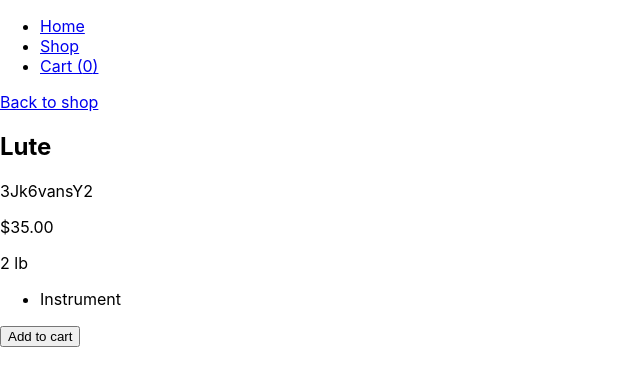
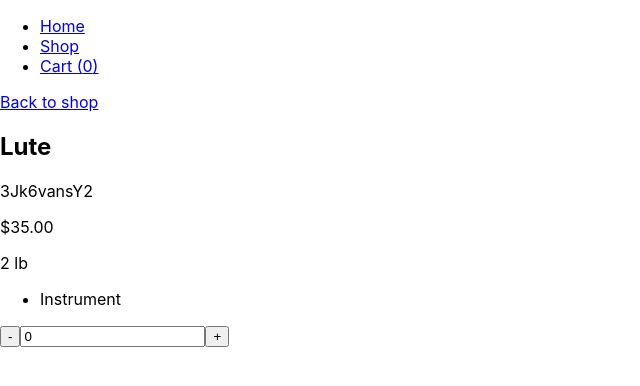
Before and after one commit to isaiahaiasi/shopping-cart, a React (Create React App) app: page /shop/3Jk6vansY2 in a window 1280 px wide. Shown: the top 386 px of the page, without its empty margins (0-640 px from the left). Built offline with nearby package versions, Linux system fonts and the light colour scheme.

Commit message:
Add full 'add to cart' input component to product & cart pages

```diff
--- a/src/App.js
+++ b/src/App.js
@@ -1,11 +1,3 @@
-// TODO:
-// - shopping cart context. State needs iterable of [item id, quantity].
-// (I don't *think* I need any other info in state, since if I have item id,
-//  I can just query for its price, etc)
-// - main nav switch: home, cart, route
-// - routes, including item param route?
-// - (I think that's it, for the main app component)
-
 import React, { useReducer } from "react";
 import {
   BrowserRouter as Router,
@@ -26,7 +18,14 @@ const cartReducer = (state, { type, id, quantity }) => {
     case cartActions.increment:
       return { ...state, [id]: state[id] + 1 };
     case cartActions.decrement:
-      return { ...state, [id]: state[id] > 0 ? state[id] - 1 : state[id] };
+      if (state[id] > 1) {
+        return { ...state, [id]: state[id] - 1 };
+      } else {
+        // TODO: add confirmation modal before filtering out
+        const newState = { ...state };
+        delete newState[id];
+        return newState;
+      }
     case cartActions.set:
       return { ...state, [id]: quantity };
     default:
--- a/src/components/AddToCart.js
+++ b/src/components/AddToCart.js
@@ -1,7 +1,6 @@
 import React, { useContext } from "react";
 import CartContext, { cartActions } from "../CartContext";
 
-// TODO: incorporate with Reducer pattern for updating cart state...
 export default function AddToCart({ id }) {
   const { cartDispatch } = useContext(CartContext);
 
--- /dev/null
+++ b/src/components/AddToCartInput.js
@@ -0,0 +1,29 @@
+import React, { useContext } from "react";
+import CartContext, { cartActions } from "../CartContext";
+
+export default function AddToCartInput({ id }) {
+  const { cartState, cartDispatch } = useContext(CartContext);
+  const quantity = cartState[id] ?? 0;
+
+  const handleInputChange = (e) => {
+    cartDispatch({ type: cartActions.set, id: id, quantity: e.target.value });
+  };
+
+  const handleDecrement = () => {
+    if (quantity <= 0) return;
+
+    cartDispatch({ type: cartActions.decrement, id: id });
+  };
+
+  const handleIncrement = () => {
+    cartDispatch({ type: cartActions.increment, id: id });
+  };
+
+  return (
+    <div className="cart-input">
+      <button onClick={handleDecrement}>-</button>
+      <input type="number" value={quantity} onChange={handleInputChange} />
+      <button onClick={handleIncrement}>+</button>
+    </div>
+  );
+}
--- a/src/components/Cart.js
+++ b/src/components/Cart.js
@@ -3,6 +3,7 @@ import { Link } from "react-router-dom";
 import CartContext from "../CartContext";
 import storeData from "../store-data";
 import { formatCurrency } from "../utilities";
+import AddToCartInput from "./AddToCartInput";
 
 export default function Cart() {
   const { cartState } = useContext(CartContext);
@@ -34,6 +35,7 @@ export default function Cart() {
             <li key={id}>
               <b>{storeData[id].title}</b> - {quantity} -{" "}
               {formatCurrency(storeData[id].price * quantity)}
+              <AddToCartInput id={id} />
             </li>
           );
         })}
--- a/src/components/Product.js
+++ b/src/components/Product.js
@@ -2,14 +2,14 @@ import React from "react";
 import { Link, useParams } from "react-router-dom";
 import { formatCurrency } from "../utilities";
 import storeData from "../store-data";
-import AddToCart from "./AddToCart";
+import AddToCartInput from "./AddToCartInput";
 
 export default function Product() {
   const { productId } = useParams();
 
   const product = storeData[productId];
 
-  // TODO: this should be a redirect
+  // TODO: this should probably be a redirect
   if (!product) {
     return (
       <div>
@@ -34,7 +34,7 @@ export default function Product() {
             <li key={cat}>{cat}</li>
           ))}
         </ul>
-        <AddToCart id={productId} />
+        <AddToCartInput id={productId} />
       </div>
     </div>
   );
--- a/src/store-data.js
+++ b/src/store-data.js
@@ -1,5 +1,3 @@
-import { nanoid } from "nanoid";
-
 const data = {
   "9owJZnxf5J": {
     title: "Ball Bearings (Bag of 1,000)",
```
